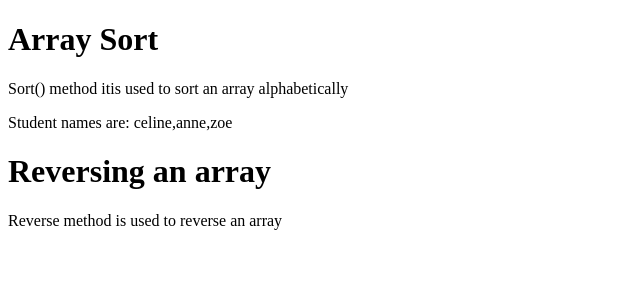
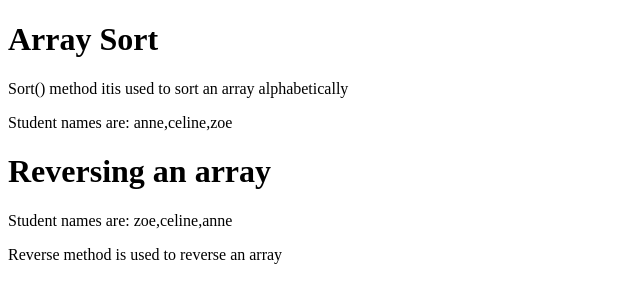
Before and after one commit to celinehimbaza1/JavaScript, a plain HTML site: page arraySort.html in a window 1280 px wide. Shown: the whole page, without its empty margins (0-640 px from the left). Drawn offline with Linux system fonts and the light colour scheme.

Commit message:
Array sort

```diff
--- a/arraySort.html
+++ b/arraySort.html
@@ -9,17 +9,20 @@
     <h1>Array Sort</h1>
     <p>Sort() method itis used to sort an array alphabetically</p>
     <p id="demo"></p>
+    <h1>Reversing an array</h1>
+    <p id="reverse"></p>
+    <p>Reverse method is used to reverse an array</p>
+
 
     <script>
         const student=['celine','anne','zoe']
         //sorting an array
-        // document.getElementById("demo").innerHTML='Student names are: ' +student.sort()
-         document.getElementById("demo").innerHTML='Student names are: ' +student
+        document.getElementById("demo").innerHTML='Student names are: ' +student.sort()
         student.reverse()
+         document.getElementById("reverse").innerHTML='Student names are: '+ student
+
     </script>
-    <h1>Reversing an array</h1>
-    <p id="reverse"></p>
-    <p>Reverse method is used to reverse an array</p>
+
 
 </body>
 </html>
```
